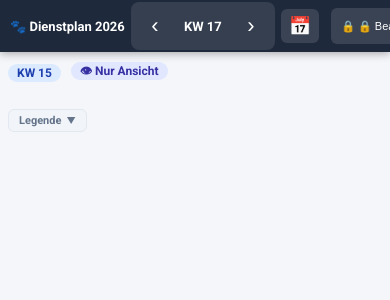
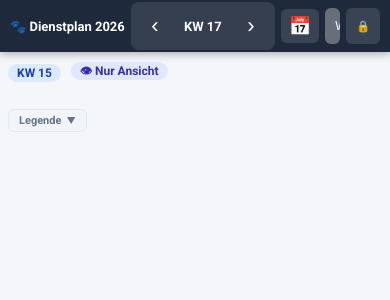
Before and after one commit to soeren1508/dienstplan, a Flask app: page / in a window 390 px wide. Shown: the top 300 px of the page. Run offline with Flask 3, Linux system fonts and the light colour scheme; data that the repository does not hold is empty; parts of the project's set-up code (start-up, migrations or seed data) failed here and were passed over.

Commit message:
Schloss-Button vereinfacht, Hinweise/Vorschläge nur im Edit-Modus
- btn-lock: nur noch Emoji (🔒 / 🔓), kein Text
- #suggestions-bar (Lösungsvorschläge): ausgeblendet im Ansichtsmodus
- #day-issues-bar, #status-issues, .day-warn: bereits versteckt (bestätigt)
- #status-mods (Änderungszähler): ausgeblendet im Ansichtsmodus
- .legend-issue (Regelverstoß-Eintrag in Legende): ausgeblendet im Ansichtsmodus
- Alle Warn-Elemente erscheinen sofort nach PIN-Entsperrung per CSS

Co-Authored-By: Claude Sonnet 4.6 <noreply@anthropic.com>

```diff
--- a/templates/index.html
+++ b/templates/index.html
@@ -93,14 +93,17 @@
   body:not(.edit-mode) td.cell { cursor: default; }
   body:not(.edit-mode) td.cell:hover { filter: none; }
 
-  /* ── Probleme/Violations nur im Bearbeitungsmodus anzeigen ── */
+  /* ── Probleme/Violations/Vorschläge nur im Bearbeitungsmodus anzeigen ── */
   body:not(.edit-mode) #status-issues                      { display: none; }
+  body:not(.edit-mode) #status-mods                        { display: none; }
   body:not(.edit-mode) #day-issues-bar                     { display: none !important; }
+  body:not(.edit-mode) #suggestions-bar                    { display: none !important; }
   body:not(.edit-mode) .day-warn                           { display: none; }
   body:not(.edit-mode) thead th.day-col.has-issue          { background: #f8fafc !important; }
   body:not(.edit-mode) .cell-inner.has-issue               { outline: none; }
   body:not(.edit-mode) .cell-inner.has-issue::before       { display: none; }
   body:not(.edit-mode) .day-card.has-issue .day-card-badge { outline: none; }
+  body:not(.edit-mode) .legend-issue                       { display: none; }
 
   /* ── Main ── */
   .main { padding: 16px 20px; max-width: 1500px; margin: 0 auto; }
@@ -1025,8 +1028,8 @@
       min-height: 36px;
       white-space: nowrap;
     }
-    .btn-lock-label-lock::before   { content: "🔒 "; }
-    .btn-lock-label-unlock::before { content: "🔓 "; }
+    .btn-lock-label-lock::before   { content: ""; }
+    .btn-lock-label-unlock::before { content: ""; }
 
     /* ── Statusbar ── */
     .statusbar { font-size: 11px; gap: 5px; flex-wrap: wrap; }
@@ -1330,8 +1333,8 @@
     <div class="spacer"></div>
 
     <button class="btn" id="btn-lock" title="Bearbeitungsmodus">
-      <span class="btn-lock-label-lock">🔒 Bearbeiten</span>
-      <span class="btn-lock-label-unlock">🔓 Sperren</span>
+      <span class="btn-lock-label-lock">🔒</span>
+      <span class="btn-lock-label-unlock">🔓</span>
     </button>
   </div>
 
```
